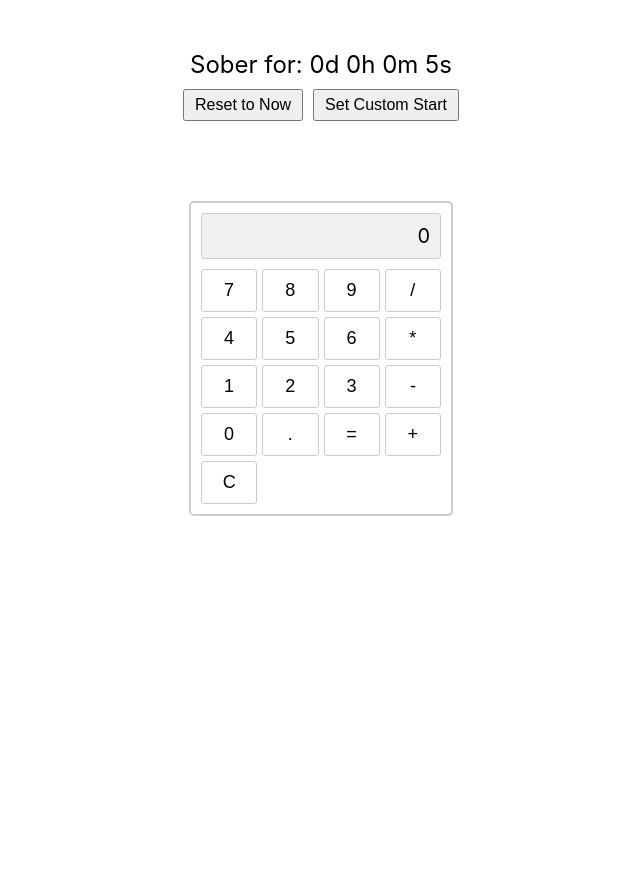
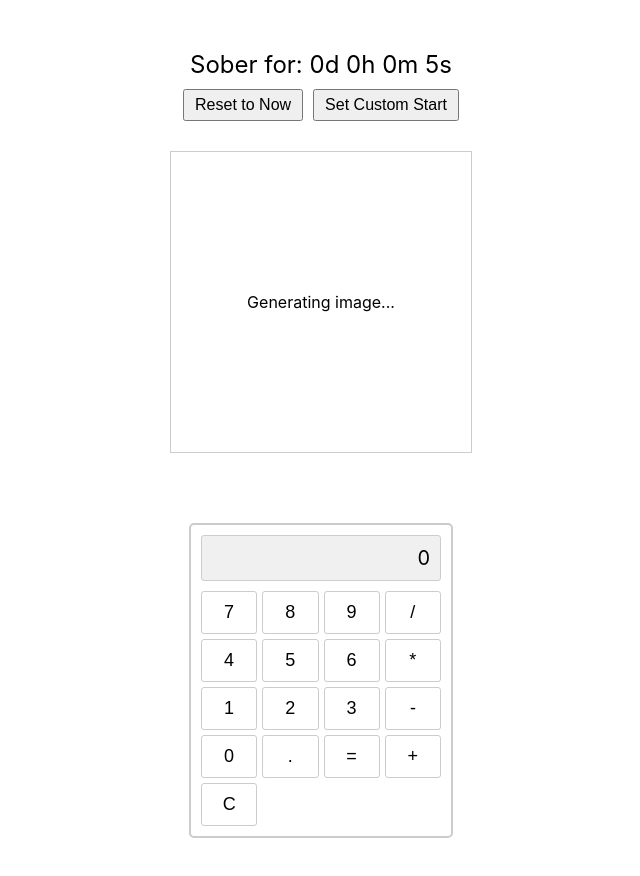
Before and after one commit to breadbytebuild/calculator-ai, a React (Create React App) app: page / in a window 1280 px wide. Shown: the top 876 px of the page, without its empty margins (319-959 px from the left). Before the commit the page ends 800 px from the top, so only its background shows below. Built offline with nearby package versions, Linux system fonts and the light colour scheme; no server answers.

Commit message:
sets up server to fetch the replicate image

```diff
--- a/src/App.js
+++ b/src/App.js
@@ -1,4 +1,5 @@
 import React, { useState, useEffect } from 'react';
+import Replicate from "replicate";
 
 function SobrietyTimer() {
   const [startTime, setStartTime] = useState(() => {
@@ -48,8 +49,47 @@ function SobrietyTimer() {
   );
 }
 
+function ImageGenerator({ duration }) {
+  const [imageUrl, setImageUrl] = useState('');
+
+  useEffect(() => {
+    const generateImage = async () => {
+      try {
+        const response = await fetch('http://localhost:3001/generate-image', {
+          method: 'POST',
+          headers: {
+            'Content-Type': 'application/json',
+          },
+          body: JSON.stringify({
+            prompt: `A person celebrating ${duration} of sobriety, inspirational, uplifting`,
+          }),
+        });
+        const data = await response.json();
+        setImageUrl(data.imageUrl);
+      } catch (error) {
+        console.error('Error generating image:', error);
+      }
+    };
+
+    generateImage();
+    const interval = setInterval(generateImage, 20000);
+    return () => clearInterval(interval);
+  }, [duration]);
+
+  return (
+    <div style={styles.imageContainer}>
+      {imageUrl ? (
+        <img src={imageUrl} alt="Sobriety celebration" style={styles.image} />
+      ) : (
+        <p>Generating image...</p>
+      )}
+    </div>
+  );
+}
+
 function App() {
   const [display, setDisplay] = useState('0');
+  const [duration, setDuration] = useState('');
 
   const handleClick = (value) => {
     setDisplay(display === '0' ? value : display + value);
@@ -69,7 +109,8 @@ function App() {
 
   return (
     <div style={styles.container}>
-      <SobrietyTimer />
+      <SobrietyTimer onDurationChange={setDuration} />
+      <ImageGenerator duration={duration} />
       <div style={styles.calculator}>
         <div style={styles.display}>{display}</div>
         <div style={styles.buttonGrid}>
@@ -136,6 +177,20 @@ const styles = {
     backgroundColor: '#fff',
     cursor: 'pointer',
   },
+  imageContainer: {
+    width: '300px',
+    height: '300px',
+    marginBottom: '20px',
+    display: 'flex',
+    justifyContent: 'center',
+    alignItems: 'center',
+    border: '1px solid #ccc',
+  },
+  image: {
+    maxWidth: '100%',
+    maxHeight: '100%',
+    objectFit: 'contain',
+  },
 };
 
 export default App;
```
Also changed, not shown: package.json (+9 -3 lines), server.js (added, +34 -0 lines), 2 other files (tests, documents, lock files or other folders).
